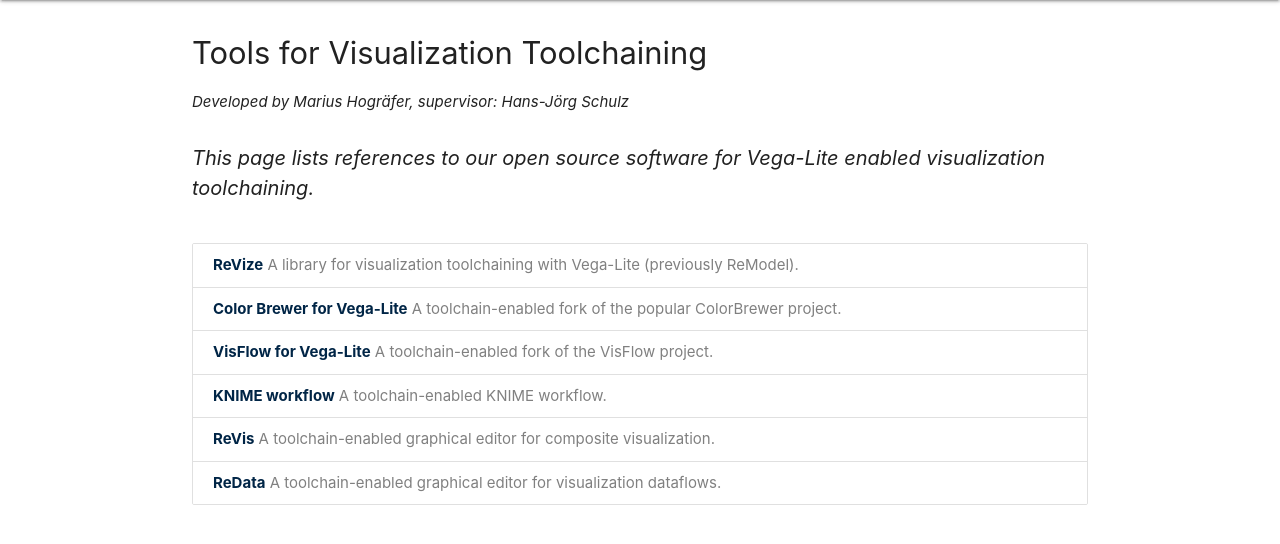
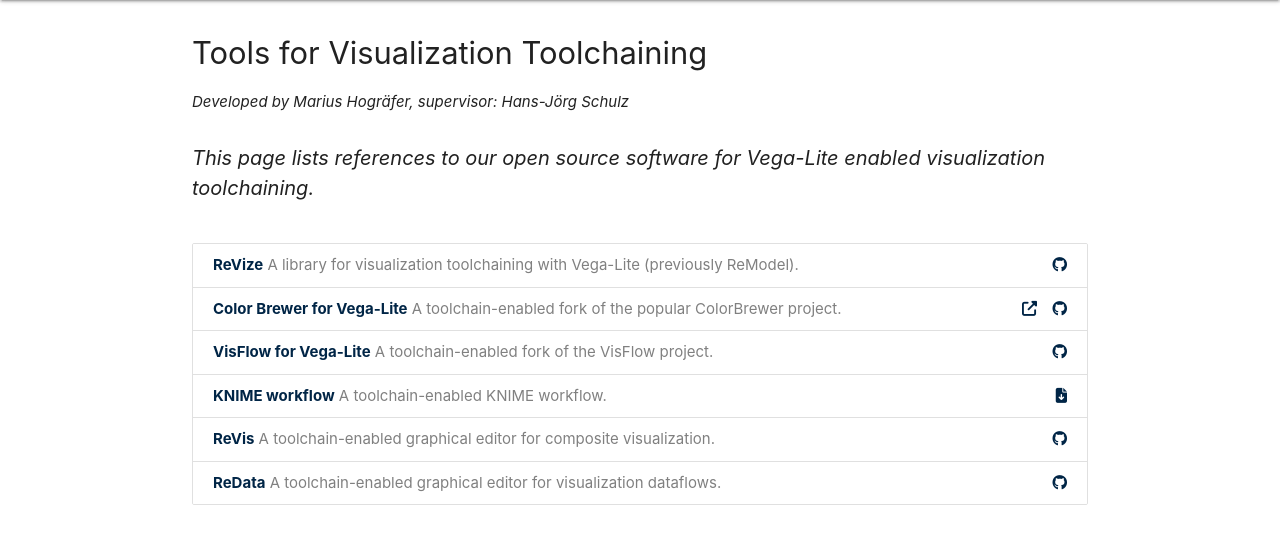
Before and after one commit to vis-au/vis-au.github.io, a PHP site: page /toolchaining/index.html in a window 1280 px wide. Shown: the part 64-608 px from the top of the page. Run offline with PHP 8.4, Linux system fonts and the light colour scheme; some libraries are stand-ins or nearby versions.

Commit message:
update toolchaining website

```diff
--- a/toolchaining/index.html
+++ b/toolchaining/index.html
@@ -36,32 +36,69 @@
     </div>
 
     <div class="row">
-      <div class="collection">
-        <a class="collection-item" href="https://www.npmjs.com/package/revize">
+      <ul class="collection">
+        <li class="collection-item">
+          <div class="description">
             <span class="title">ReVize</span>
             <span>A library for visualization toolchaining with Vega-Lite (previously ReModel).</span>
-        </a>
-        <a class="collection-item" href="https://github.com/vis-au/colorbrewer">
+          </div>
+
+          <div class="project-links">
+            <a href="https://www.npmjs.com/package/revize"><i class="fab fa-github"></i></a>
+          </div>
+        </li>
+        <li class="collection-item">
+          <div class="description">
             <span class="title">Color Brewer for Vega-Lite</span>
             <span>A toolchain-enabled fork of the popular ColorBrewer project.</span>
-        </a>
-        <a class="collection-item" href="https://github.com/vis-au/visflow">
+          </div>
+
+          <div class="project-links">
+            <a href="https://vis-au.github.io/colorbrewer"><i class="fas fa-external-link-alt"></i></a>
+            <a href="https://github.com/vis-au/colorbrewer"><i class="fab fa-github"></i></a>
+          </div>
+        </li>
+        <li class="collection-item">
+          <div class="description">
             <span class="title">VisFlow for Vega-Lite</span>
             <span>A toolchain-enabled fork of the VisFlow project.</span>
-        </a>
-        <a class="collection-item" href="./knime">
+          </div>
+
+          <div class="project-links">
+            <a href="https://github.com/vis-au/visflow"><i class="fab fa-github"></i></a>
+          </div>
+        </li>
+        <li class="collection-item">
+          <div class="description">
             <span class="title">KNIME workflow</span>
             <span>A toolchain-enabled KNIME workflow.</span>
-        </a>
-        <a class="collection-item" href="https://github.com/vis-au/revis">
+          </div>
+
+          <div class="project-links">
+            <a href="./knime"><i class="fas fa-file-download"></i></a>
+          </div>
+        </li>
+        <li class="collection-item">
+          <div class="description">
             <span class="title">ReVis</span>
             <span>A toolchain-enabled graphical editor for composite visualization.</span>
-        </a>
-        <a class="collection-item" href="https://github.com/vis-au/redata">
+          </div>
+
+          <div class="project-links">
+            <a href="https://github.com/vis-au/revis"><i class="fab fa-github"></i></a>
+          </div>
+        </li>
+        <li class="collection-item">
+          <div class="description">
             <span class="title">ReData</span>
             <span>A toolchain-enabled graphical editor for visualization dataflows.</span>
-        </a>
           </div>
+
+          <div class="project-links">
+            <a href="https://github.com/vis-au/redata"><i class="fab fa-github"></i></a>
+          </div>
+        </li>
+      </ul>
     </div>
   </article>
 
--- a/toolchaining/style.css
+++ b/toolchaining/style.css
@@ -16,3 +16,23 @@
   font-size: 20px;
   font-style: italic;
 }
+.collection-item {
+  display: flex;
+  flex-direction: row;
+  justify-content: space-between;
+  transition: background 0.15s ease-in;
+  cursor: default;
+}
+.collection-item:hover {
+  background: #eee;
+}
+
+.collection-item .project-links {
+  float: right;
+}
+.collection-item .project-links a {
+  display: inline;
+}
+.collection-item .project-links i {
+  padding-left: 0.75rem;
+}
```
Lines whose indentation alone changed are shown as unchanged.
